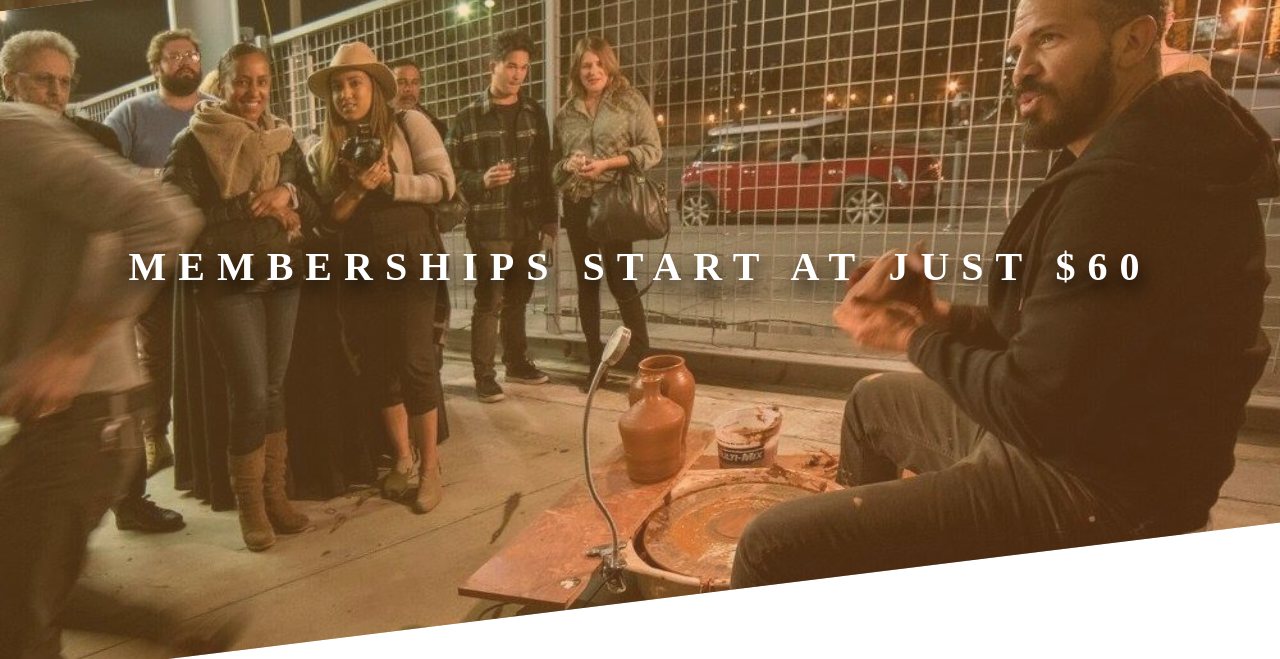
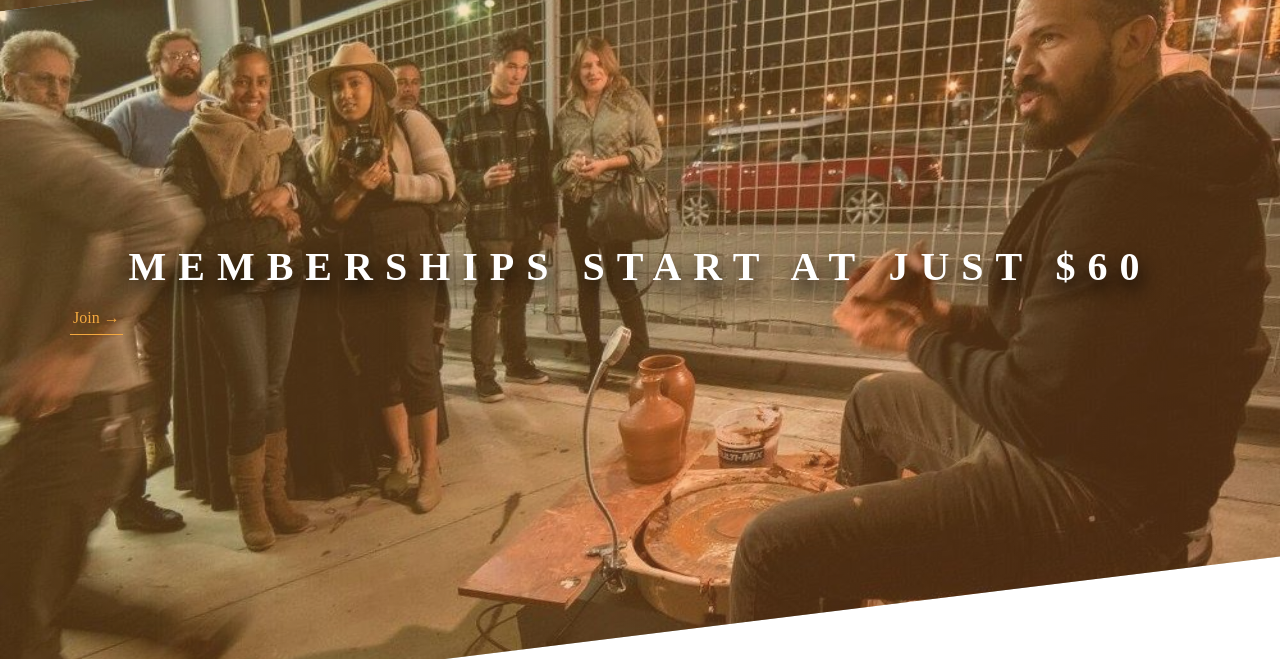
Before and after one commit to AlexEBall/CAFAM-Beacon-Project, a website: page secondFloor.html in a window 1280 px wide. Shown: the part 2304-2963 px from the top of the page. Drawn offline with Linux system fonts and the light colour scheme.

Commit message:
second page needs join btn

```diff
--- a/secondFloor.html
+++ b/secondFloor.html
@@ -71,6 +71,7 @@
                 <h2 class="heading-huge u-center-text">
                      Memberships start at just $60
                 </h2>
+                <a href="http://cafam.org/support/" class="btn-text">Join &rarr;</a>
             </div>
         </section>
 
```
Also changed, not shown: sass/pages/_shopPage.scss (line endings or trailing spaces).
